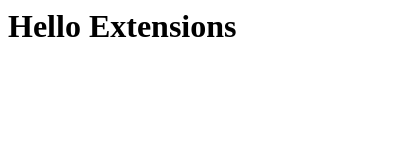
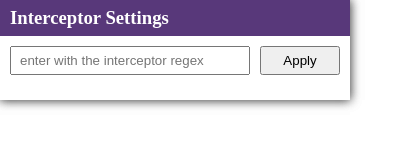
Before and after one commit to emirdeliz/http-interceptor-cache, a browser extension: page src/html/popup.html in a window 400 px wide. Drawn offline with Linux system fonts and the light colour scheme.

Commit message:
Work in progress

```diff
--- /dev/null
+++ b/src/css/popup.css
@@ -0,0 +1,44 @@
+.header-container {
+	background-color: rgb(88, 56, 122);
+	padding: 7px 10px;
+	margin-bottom: 10px;
+}
+
+.header-container h3 {
+	margin: 0;
+	color: #fff;
+}
+
+.body-container {
+	width: 350px;
+	height: 100px;
+	margin: 0px;
+	box-shadow: 0 0 10px 0 rgba(0, 0, 0, 0.5);
+}
+
+.grid-container {
+	display: grid;
+	column-gap: 10px;
+	padding: 0 10px;
+	grid-template-columns: 3fr 1fr;
+}
+
+.grid-item {
+	display: inline-block;
+	vertical-align: middle;
+}
+
+.btn,
+.input-text {
+	width: 100%;
+	padding: 5px 8px;
+}
+
+.input-text {
+	appearance: textfield;
+}
+
+.btn {
+	appearance: button;
+	cursor: pointer;
+}
--- a/src/html/popup.html
+++ b/src/html/popup.html
@@ -1,6 +1,19 @@
-<html>
-  <body>
-    <h1>Hello Extensions</h1>
-
+<html class="body-container">
+	<head>
+		<link rel="stylesheet" href="../css/popup.css" />
+		<script type="module" type="text/javascript" src="../scripts/popup.js"></script>
+	</head>
+  <body class="body-container">
+		<header class="header-container">
+			<h3>Interceptor Settings</h3>
+		</header>
+		<div class="grid-container">
+			<div class="grid-item">
+				<input type="text" class="browser-style input-text" placeholder="enter with the interceptor regex"/>
+			</div>
+			<div class="grid-item">
+				<button id="btn-save-settings" class="browser-style btn">Apply</button>
+			</div>
+		</div>
   </body>
 </html>
--- a/src/scripts/constants.ts
+++ b/src/scripts/constants.ts
@@ -2,5 +2,5 @@ export const MESSAGE_UPDATE_EXTENSION_IS_ENABLED_KEY = 'update-extension-is-enab
 export const MESSAGE_CHECK_IF_EXTENSION_IS_ENABLED_KEY = 'check-if-extension-is-enabled';
 export const MESSAGE_GET_TAB_ID_KEY ='get-tab-id';
 export const APP_NAME = 'http-interceptor-cache';
-export const IMAGE_DISABLED_PATH = '../images/icon-16-disabled.png';
-export const IMAGE_ENABLED_PATH = '../images/icon-16.png';
+export const IMAGE_DISABLED_PATH = '../../images/icon-16-disabled.png';
+export const IMAGE_ENABLED_PATH = '../../images/icon-16.png';
```
Also changed, not shown: package.json (+13 -1 lines), src/scripts/content-script.ts (+10 -8 lines), src/scripts/popup.ts (added, +16 -0 lines), src/scripts/utils.ts (+8 -0 lines), manifest.json, 2 other files.
